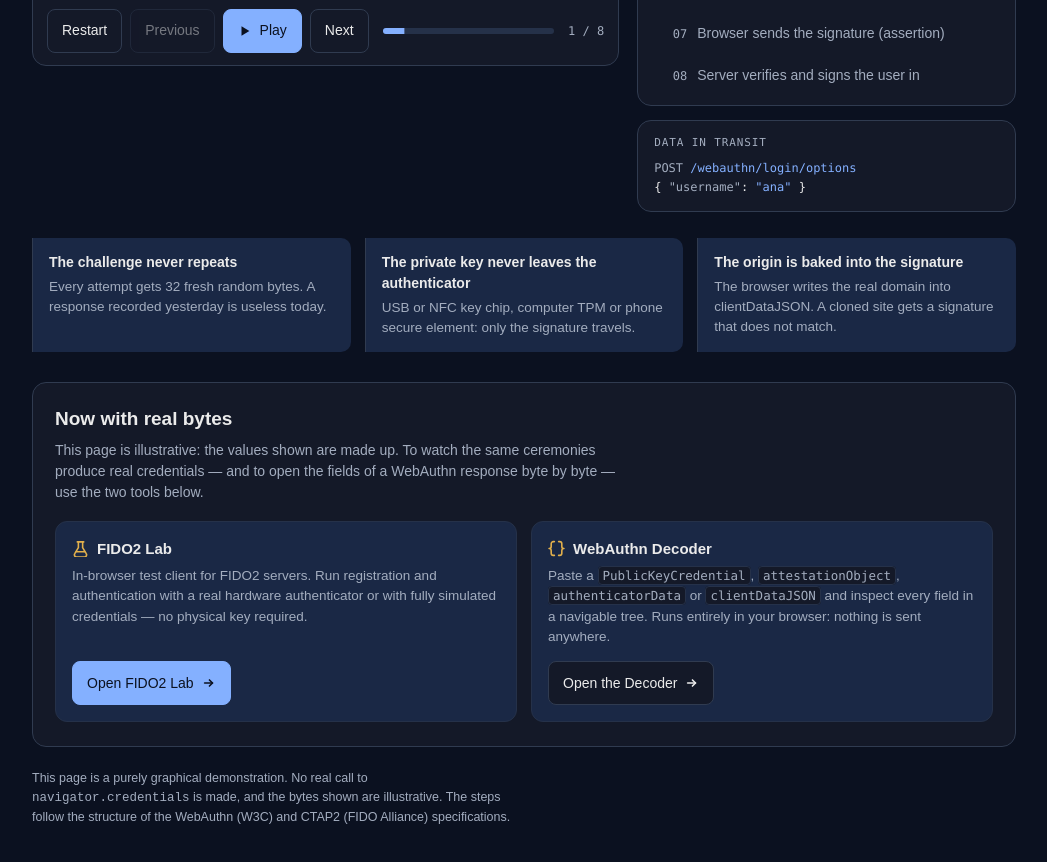
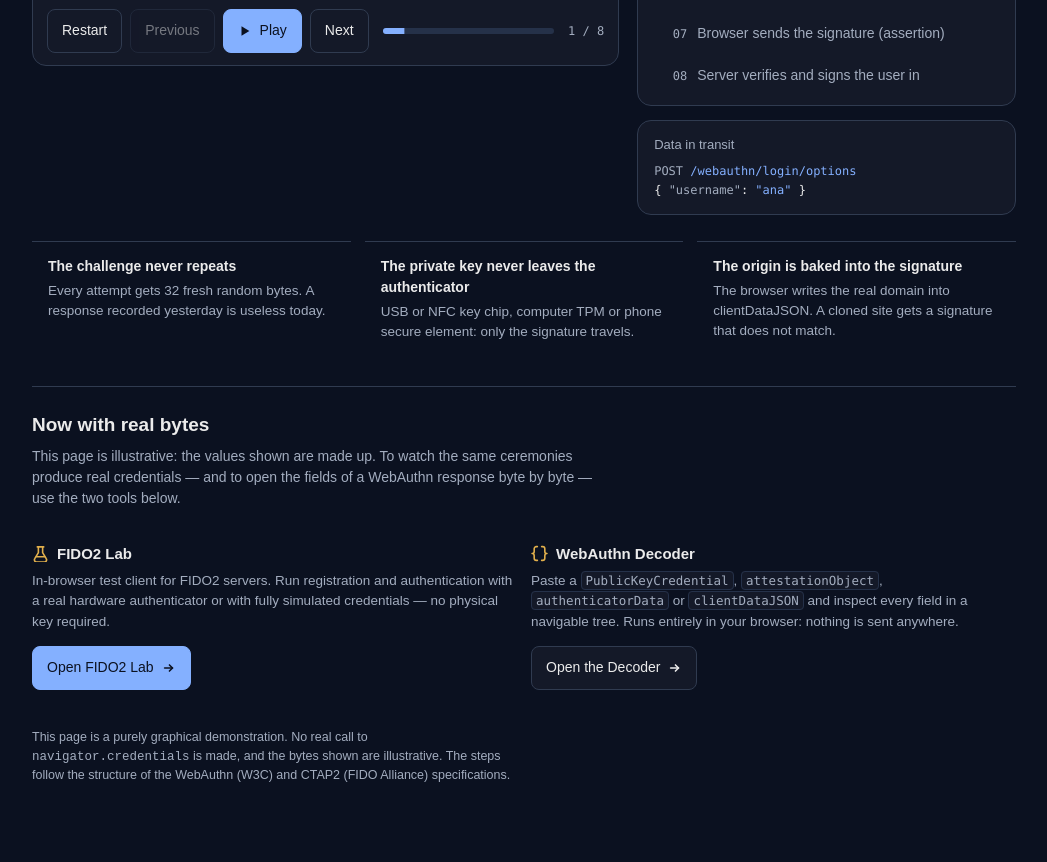
Before and after one commit to jrogeriosilva/fido2-demo, a React (Vite) app: page / in a window 1280 px wide. Shown: the part 880-1742 px from the top of the page, without its empty margins (116-1163 px from the left). After the commit the page ends 1721 px from the top, so only its background shows below. Built offline with nearby package versions, Linux system fonts and the light colour scheme.

Commit message:
style: simplify supporting content presentation

```diff
--- a/src/index.css
+++ b/src/index.css
@@ -464,10 +464,8 @@ ol.list li.active .d {
   padding: 14px 16px;
 }
 .data h3 {
-  font-family: var(--font-mono);
-  font-size: 11px;
-  letter-spacing: .08em;
-  text-transform: uppercase;
+  font-family: var(--font-body);
+  font-size: 13px;
   color: var(--muted);
   margin: 0 0 8px;
   font-weight: 500;
@@ -507,9 +505,7 @@ ol.list li.active .d {
 }
 .fact {
   padding: 14px 16px;
-  border-left: 1px solid var(--line);
-  background: var(--panel-2);
-  border-radius: 0 10px 10px 0;
+  border-top: 1px solid var(--line);
 }
 .fact b {
   display: block;
@@ -531,10 +527,8 @@ ol.list li.active .d {
 }
 .cta {
   margin-top: 30px;
-  padding: 22px 22px 24px;
-  border: 1px solid var(--line);
-  border-radius: 14px;
-  background: var(--panel);
+  padding: 24px 0 0;
+  border-top: 1px solid var(--line);
 }
 .cta h2 {
   font-family: var(--font-display);
@@ -561,10 +555,7 @@ ol.list li.active .d {
 .cta-card {
   display: flex;
   flex-direction: column;
-  padding: 16px;
-  border: 1px solid var(--line-2);
-  border-radius: 12px;
-  background: var(--panel-2);
+  padding: 16px 0;
 }
 .cta-card h3 {
   display: flex;
```
